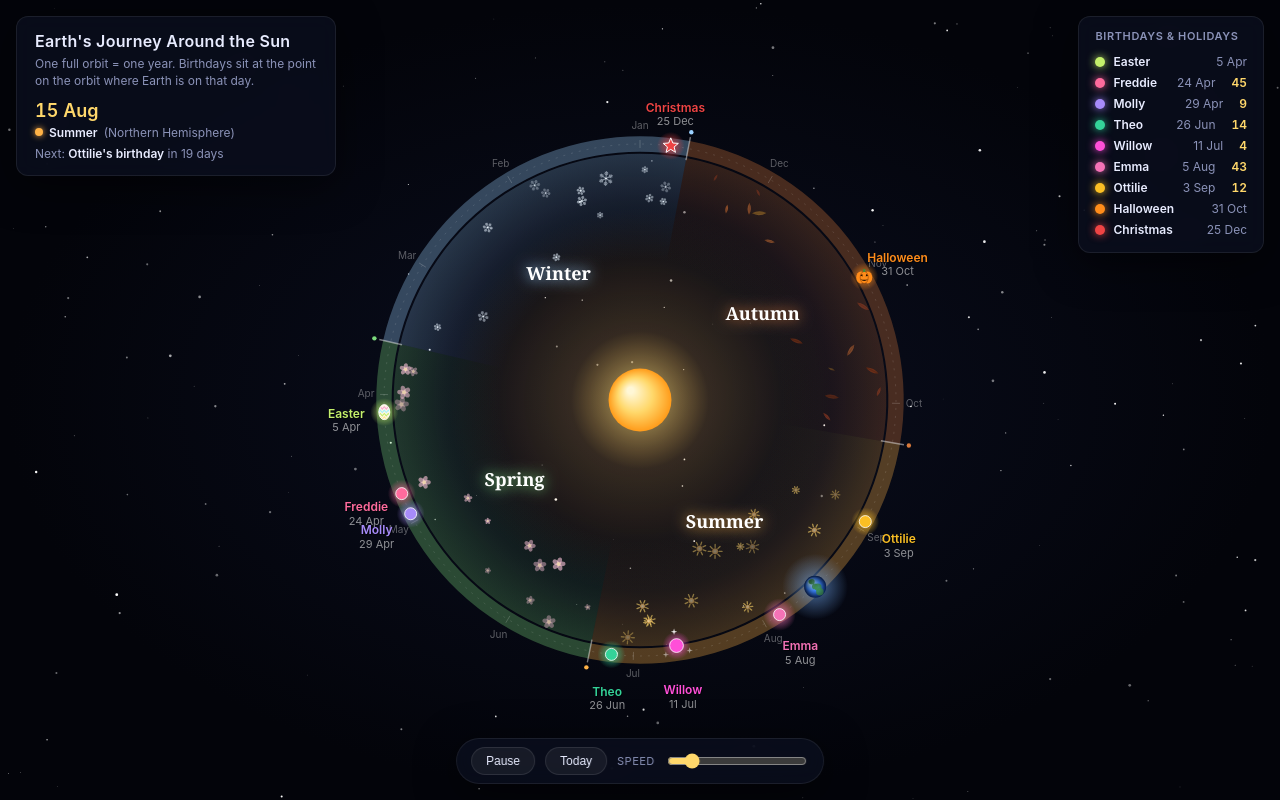
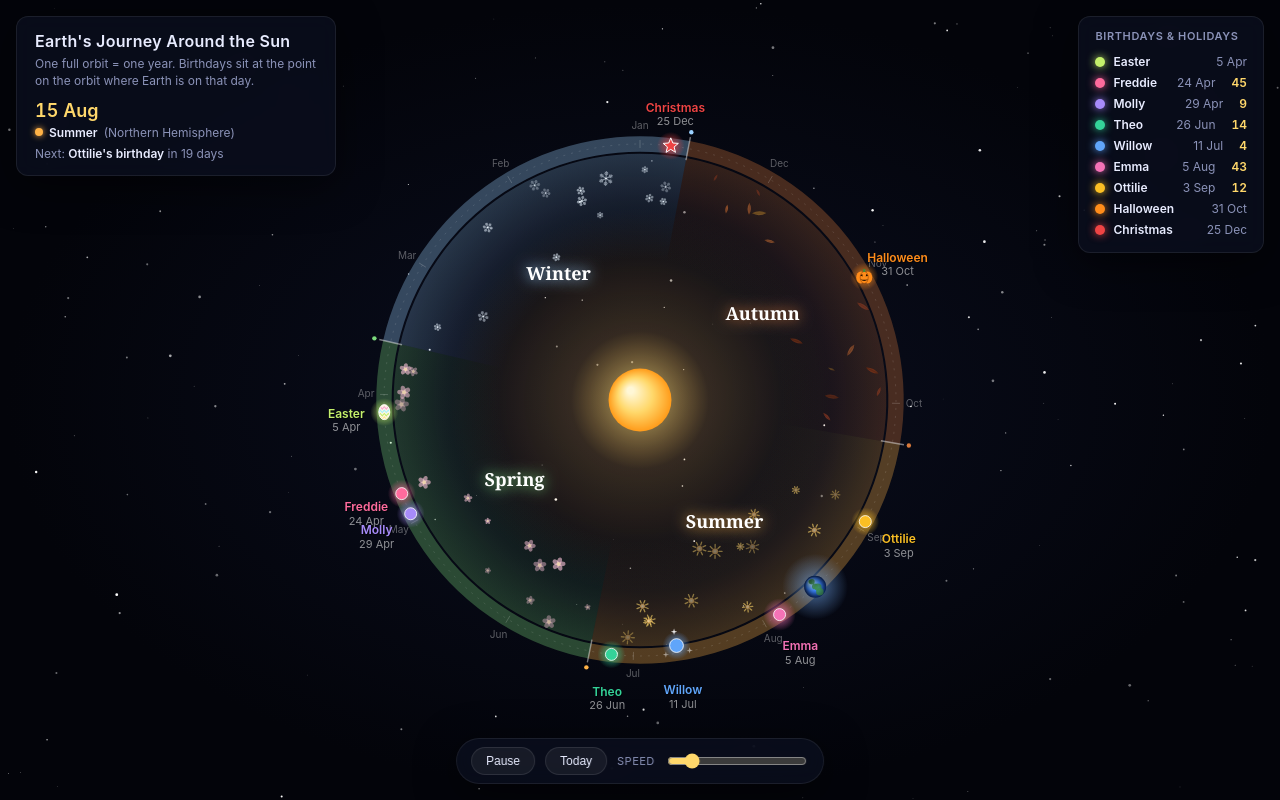
Before and after one commit to fredle/playground, a plain HTML site: page index.html in a window 1280 px wide. Drawn offline with Linux system fonts and the light colour scheme; animation ran at ten frames a second.

Commit message:
Keep Willow blue while she dances
Co-Authored-By: Claude Opus 5.5 <noreply@anthropic.com>
Claude-Session: https://claude.ai/code/session_01W689YLAS1KFhy3e9Vcamuy

```diff
--- a/index.html
+++ b/index.html
@@ -195,7 +195,7 @@
     { name: 'Freddie',   month: 4,  day: 24, color: '#ff6b9d', year: 1981 },
     { name: 'Molly',     month: 4,  day: 29, color: '#a78bfa', year: 2017 },
     { name: 'Theo',      month: 6,  day: 26, color: '#34d399', year: 2012 },
-    { name: 'Willow',    month: 7,  day: 11, color: '#ff4fd8', year: 2022, wiggle: true },
+    { name: 'Willow',    month: 7,  day: 11, color: '#60a5fa', year: 2022, wiggle: true },
     { name: 'Emma',      month: 8,  day: 5,  color: '#f472b6', year: 1983 },
     { name: 'Ottilie',   month: 9,  day: 3,  color: '#fbbf24', year: 2014 },
     { name: 'Halloween', month: 10, day: 31, color: '#ff8c1a', icon: 'pumpkin', holiday: true },
```
